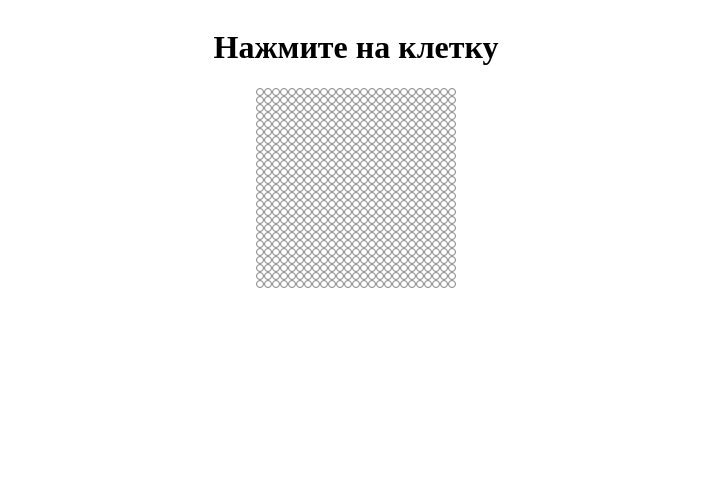
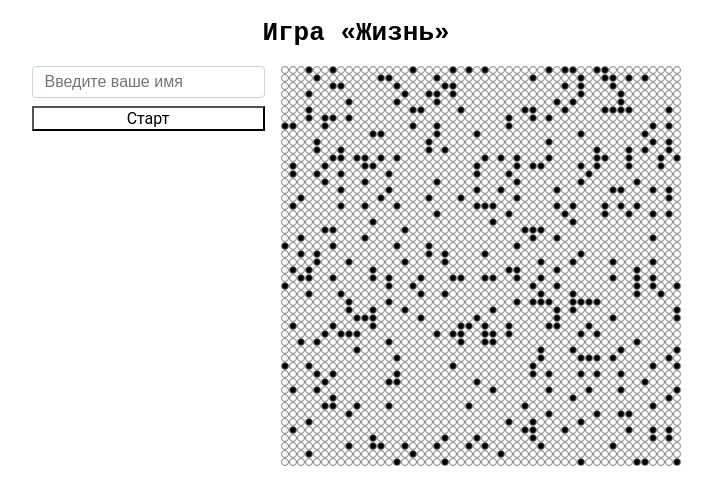
Before and after one commit to Le-Roman/game-of-life, a React app: page / in a window 1280 px wide. Shown: the top 504 px of the page, without its empty margins (284-996 px from the left). Built offline with nearby package versions, Linux system fonts and the light colour scheme; the HTML template or start-up script is replaced by a standard one.

Commit message:
Update App.tsx

```diff
--- a/src/App.tsx
+++ b/src/App.tsx
@@ -1,32 +1,111 @@
-import React, { useState } from "react";
-import { BoardSize, CellsData } from "./types";
-import { generateBoardXY } from "./utils";
+import React, { useCallback, useEffect, useState } from "react";
+import { CellsData, Coordinates, GameSettings, Mode } from "./types";
+import {
+  generateBoard,
+  nextGeneration,
+  resizeBoard,
+  speedToMs,
+  toggleCell,
+} from "./utils";
 import Board from "./components/Board/Board";
-import styled from "styled-components";
+import Settings from "./components/Settings/Settings";
+import { FlexBox } from "./elements/FlexBox";
+import FormLogin from "./components/FormLogin/FormLogin";
+import { Header } from "./elements/Header";
 
-const AppContainer = styled.div`
-  display: flex;
-  flex-direction: column;
-  align-items: center;
-`;
+const initialGameSettings: GameSettings = {
+  boardSize: { x: 50, y: 50 },
+  boardFillPercent: 15,
+  speed: 3,
+};
 
 const App = () => {
-  const [boardSize] = useState<BoardSize>({ x: 25, y: 25 });
-  const [cellsData] = useState<CellsData>(generateBoardXY(boardSize));
+  const [settings, setSettings] = useState<GameSettings>(initialGameSettings);
+  const [cellsData, setCellsData] = useState<CellsData>([] as CellsData);
+  const [mode, setMode] = useState<Mode>(Mode.STOP);
+  const [login, setLogin] = useState<string>("");
 
-  const onCellClick = (cellData: number): void => {
-    alert(`Номер квадрата: ${cellData}`);
-  };
+  useEffect(() => {
+    setCellsData(resizeBoard(cellsData, settings.boardSize));
+  }, [settings.boardSize]);
+
+  useEffect(() => {
+    setCellsData(generateBoard(settings));
+  }, [settings.boardFillPercent]);
+
+  useEffect(() => {
+    let playGame: NodeJS.Timer;
+    if (mode === Mode.PLAY) {
+      playGame = setInterval(() => {
+        setCellsData((prevCellsData) => nextGeneration(prevCellsData));
+      }, speedToMs(settings.speed));
+    } else {
+      setCellsData((prevCellsData) =>
+        resizeBoard(prevCellsData, settings.boardSize)
+      );
+    }
+    return () => clearInterval(playGame);
+  }, [mode]);
+
+  const onChangeSettings = useCallback(
+    (settings: GameSettings): void => setSettings(settings),
+    []
+  );
+
+  const onStart = useCallback((): void => setMode(Mode.PLAY), []);
+
+  const onPause = useCallback((): void => setMode(Mode.PAUSE), []);
+
+  const onReStart = useCallback((): void => {
+    setMode(Mode.STOP);
+    setCellsData(generateBoard(settings));
+  }, []);
+
+  const onCellClick = useCallback((coord: Coordinates): void => {
+    setCellsData((prevCellsData) => toggleCell(coord, prevCellsData));
+  }, []);
+
+  const onLogin = useCallback((value: string) => {
+    if (value) {
+      setLogin(value);
+    } else {
+      alert("Вы не ввели имя!");
+    }
+  }, []);
+
+  const onLogout = useCallback(() => {
+    setLogin("");
+    setMode(Mode.STOP);
+    setCellsData(generateBoard(settings));
+    setSettings(initialGameSettings);
+  }, []);
 
   return (
-    <AppContainer>
-      <h1>Нажмите на клетку</h1>
-      <Board
-        cellsData={cellsData}
-        boardSize={boardSize}
-        onCellClick={onCellClick}
-      />
-    </AppContainer>
+    <FlexBox alignItems={"center"} flexDirection={"vertical"}>
+      <Header>Игра «Жизнь»</Header>
+      <FlexBox gap={"1rem"}>
+        <FlexBox alignItems={"center"} flexDirection={"vertical"}>
+          <FormLogin login={login} onLogin={onLogin} onLogout={onLogout} />
+          {login && (
+            <>
+              <Settings
+                settings={settings}
+                onChangeSettings={onChangeSettings}
+                onPause={onPause}
+                onStart={onStart}
+                onReStart={onReStart}
+                mode={mode}
+              />
+            </>
+          )}
+        </FlexBox>
+        <Board
+          cellsData={cellsData}
+          boardSize={settings.boardSize}
+          onCellClick={onCellClick}
+        />
+      </FlexBox>
+    </FlexBox>
   );
 };
 
```
